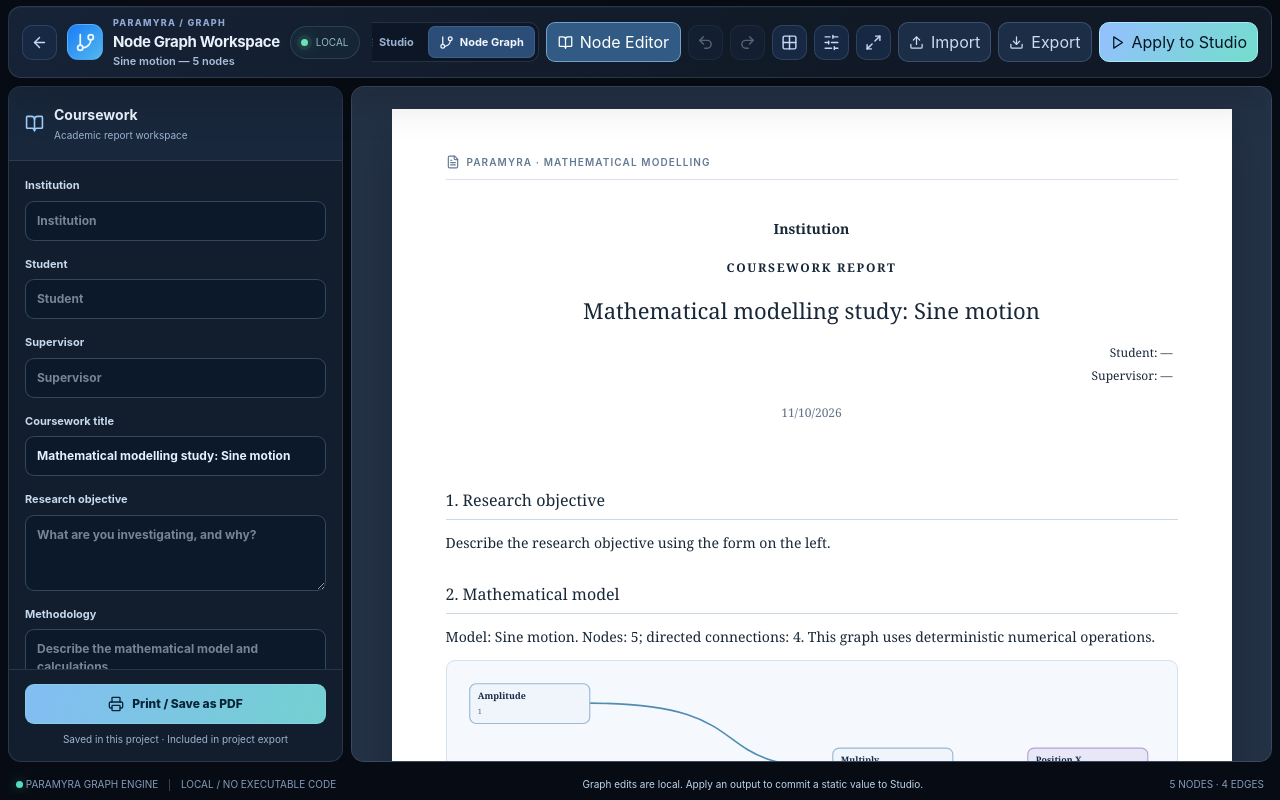
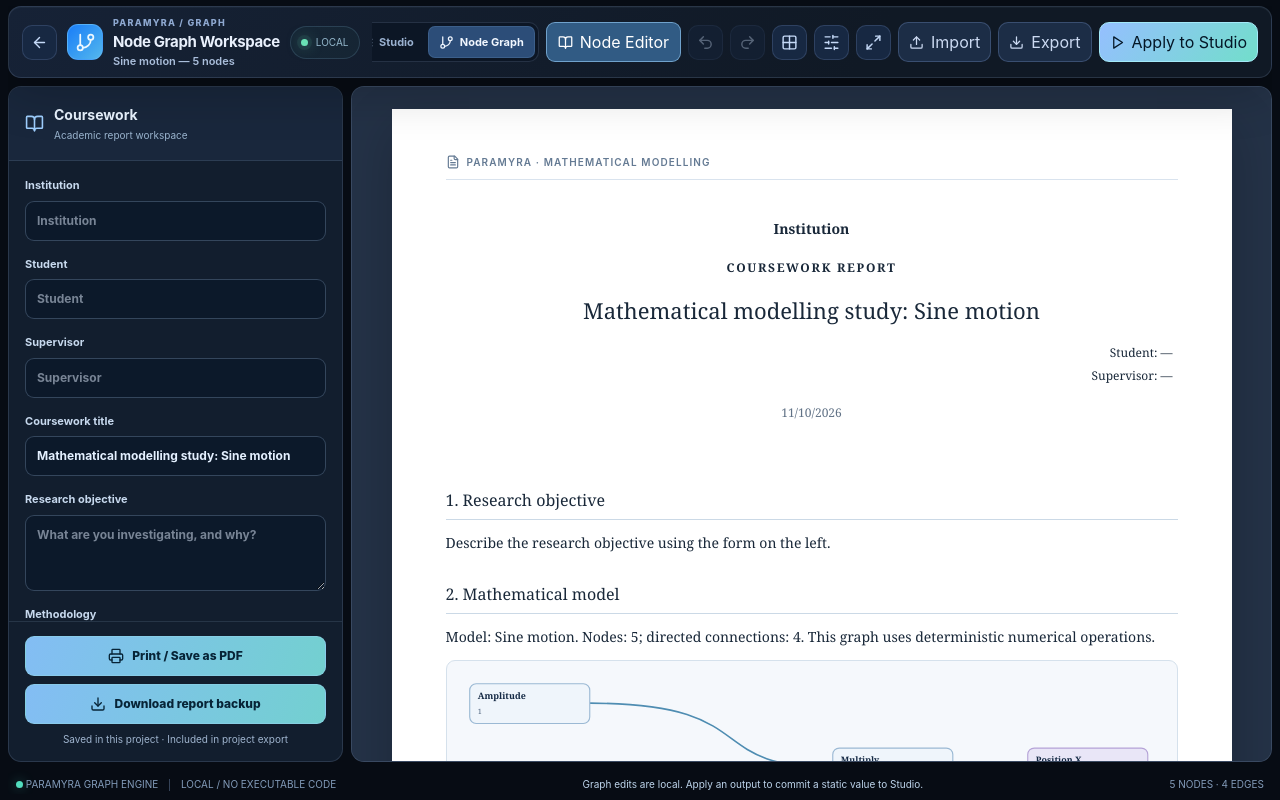
Before and after one commit to GendByteMaster/Paramyra, a Next.js app: page /studio/graph in a window 1280 px wide. Both pictures are taken after a click on the button "Coursework". Built offline with nearby package versions, Linux system fonts and the light colour scheme.

Commit message:
fix(coursework): export unsaved report draft on transactional conflict

```diff
--- a/src/components/graph-coursework.tsx
+++ b/src/components/graph-coursework.tsx
@@ -89,6 +89,12 @@
   };
   const reportDate=useMemo(()=>new Date().toLocaleDateString("en-GB"),[]);
   const print=()=>window.print();
+  const downloadDraft=()=>{
+    const url=URL.createObjectURL(new Blob([JSON.stringify(draft,null,2)],{type:"application/json"}));
+    const anchor=document.createElement("a");
+    anchor.href=url;anchor.download="paramyra-coursework-draft.json";
+    anchor.click();window.setTimeout(()=>URL.revokeObjectURL(url),1000);
+  };
 
   return <div className="pm-ng-coursework-layout" aria-label="Coursework workspace">
     <aside className="pm-ng-coursework-settings" aria-label="Coursework settings">
@@ -107,6 +113,7 @@
       </div>
       <div className="pm-ng-coursework-actions">
         <button type="button" onClick={print}><Printer size={16}/> Print / Save as PDF</button>
+        <button type="button" onClick={downloadDraft}><Download size={16}/> Download report backup</button>
         <span role="status">{saved?"Saved in this project · Included in project export":"Unable to save · Export your work before leaving"}</span>
       </div>
     </aside>
```
